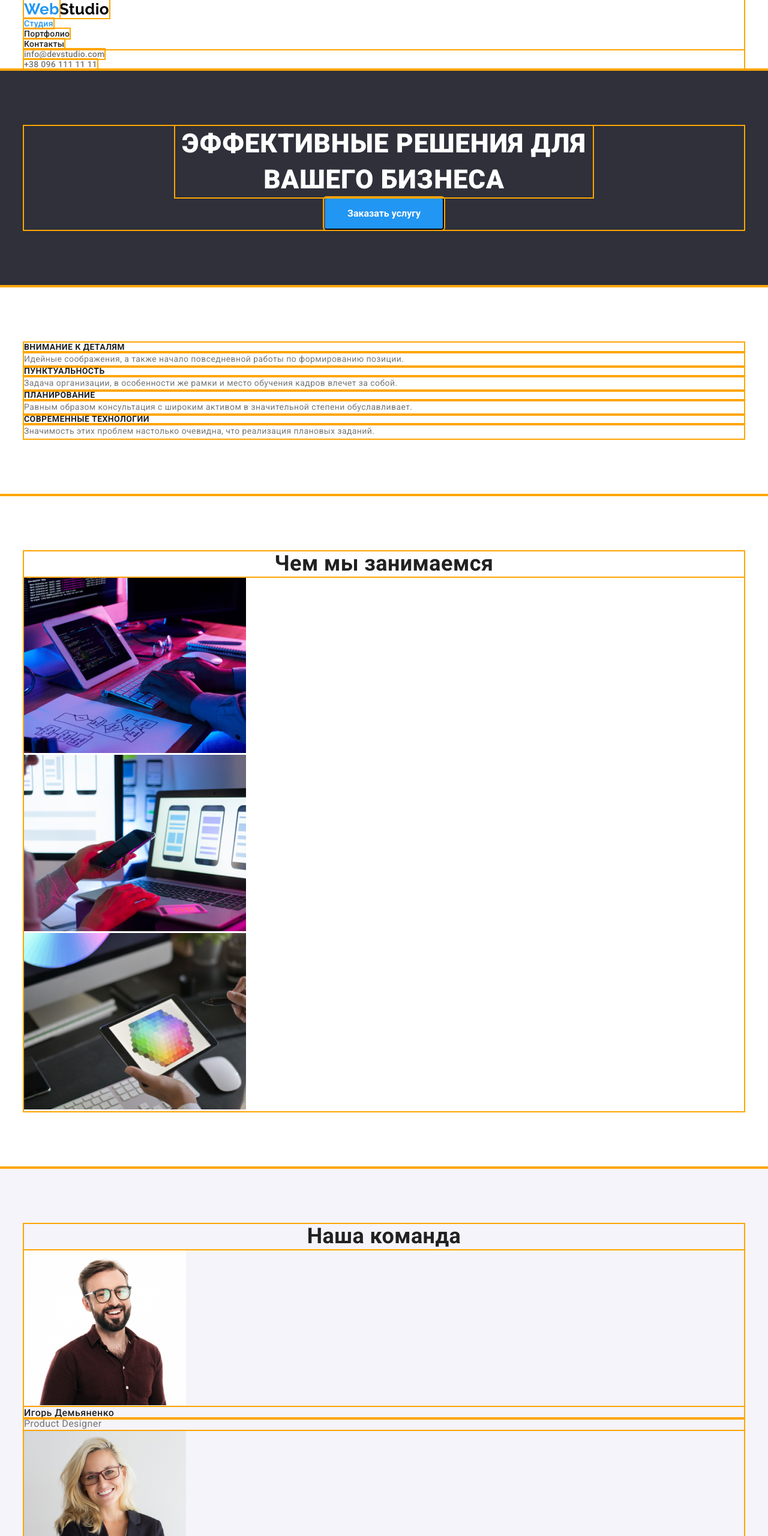
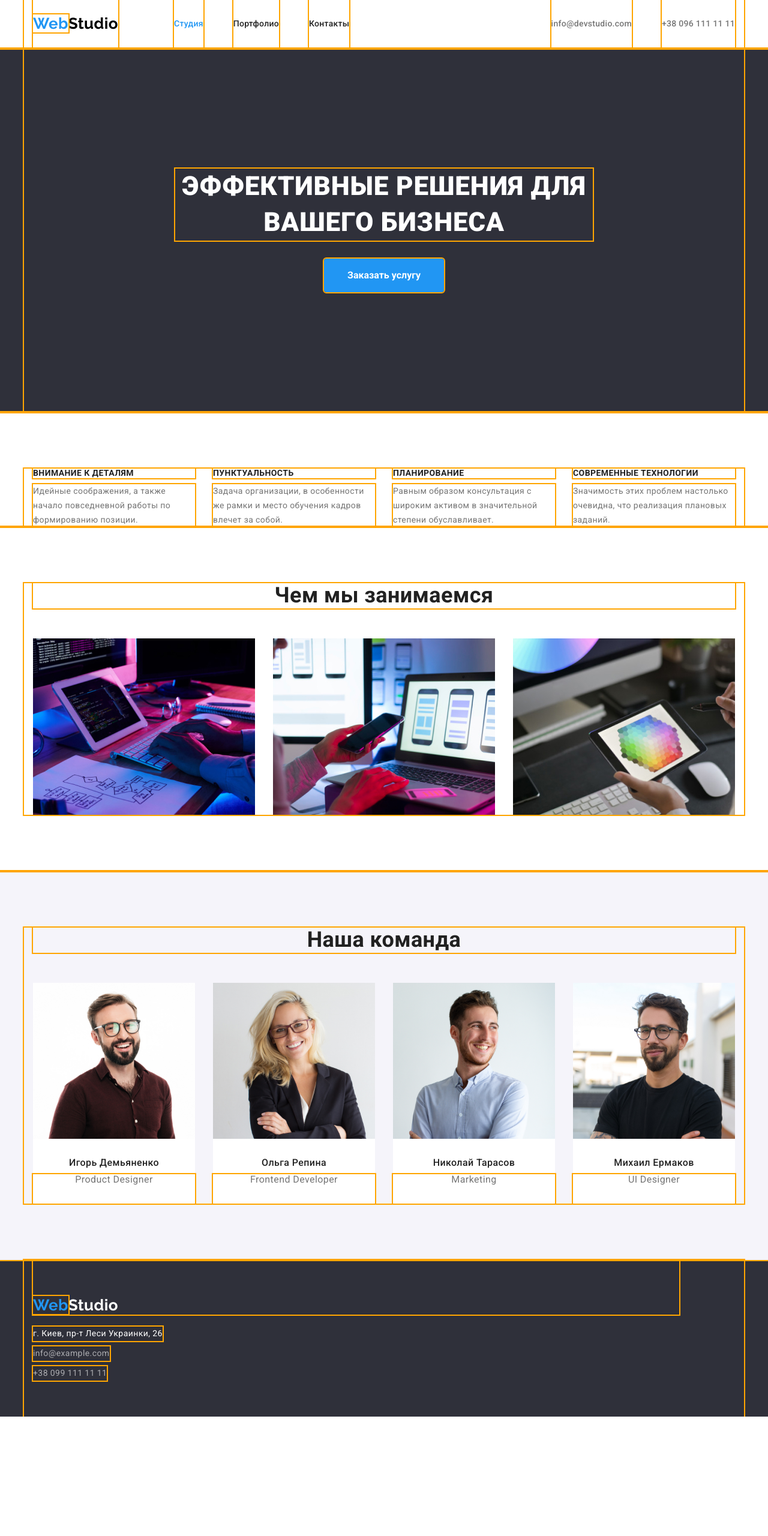
Before and after one commit to Lluppiter/goit-markup-hw-03, a plain HTML site: page index.html in a window 1280 px wide. Shown: the top 2560 px of the page at 60% size. After the commit the page ends 2361 px from the top, so only its background shows below. Drawn offline with nearby package versions, Linux system fonts and the light colour scheme.

Commit message:
add container & flex

```diff
--- a/css/style.css
+++ b/css/style.css
@@ -1,13 +1,3 @@
-html {
-  box-sizing: border-box;
-}
-
-*,
-*::before,
-*::after {
-  box-sizing: inherit;
-}
-
 :root {
   /*  правила кольорів */
   --primary-text-color: #757575;
@@ -33,30 +23,43 @@ html {
 }
 
 ul {
-  /* загальні налаштування переліків */
   list-style: none;
   padding: 0;
   margin: 0;
 }
-
 h1,
 h2,
 h3 {
   margin: 0;
 }
-
 p {
   margin: 0;
 }
+img {
+  display: block;
+}
+button {
+  cursor: pointer;
+}
+a {
+  display: inline-block;
+}
 
 .container {
-  margin-left: auto;
-  margin-right: auto;
+  margin: 0 auto;
   width: 1200px;
+  padding: 0 15px;
 }
 
+.header {
+  border-bottom: 1px solid #ececec;
+}
+/* налаштування логотипу */
 .logo {
-  /* налаштування логотипу */
+  display: block;
+  padding: 24px 0;
+  margin-right: 93px;
+
   color: var(--accent-blck-color);
   text-decoration: none;
 
@@ -69,8 +72,25 @@ p {
   color: var(--accent-color);
 }
 
+.header-container,
+.header-nav,
+.header-list {
+  display: flex;
+}
+
+.header-auth {
+  display: flex;
+  margin-left: auto;
+}
+.nav-item:not(:last-child),
+.auth-item:not(:last-child) {
+  margin-right: 50px;
+}
+
 .link {
-  /* налаштування посилань */
+  display: block;
+  padding: 32px 0;
+
   text-decoration: none;
 
   font-weight: 500;
@@ -80,7 +100,6 @@ p {
 .nav {
   color: var(--title-text-collor);
 }
-
 .auth {
   color: var(--primary-text-color);
 }
@@ -91,9 +110,8 @@ p {
 .link.current {
   color: var(--accent-color);
 }
-
+/* налаштування блоку герой */
 .hero {
-  /* налаштування блоку герой */
   background-color: var(--background-accent-color);
 
   align-items: center;
@@ -102,6 +120,10 @@ p {
 
   padding: 0;
   margin: 0;
+}
+.hero-container {
+  padding-top: 200px;
+  padding-bottom: 200px;
 }
 .hero-title {
   color: var(--accent-wht-collor);
@@ -114,11 +136,10 @@ p {
   padding: 0;
   width: 696px;
   margin-top: 0;
-  margin-bottom: 30;
+  margin-bottom: 30px;
   margin-left: auto;
   margin-right: auto;
 }
-
 .hero-button {
   color: var(--accent-wht-collor);
   background-color: var(--accent-color);
@@ -131,6 +152,7 @@ p {
   border-radius: 4px;
   min-width: 200px;
   min-height: 50px;
+  border: solid transparent;
 }
 .hero-button:hover,
 .hero-button:focus {
@@ -142,33 +164,48 @@ p {
   padding-top: 94px;
   padding-bottom: 94px;
 }
-
+/* налаштування переваг */
+.section-advantages.section {
+  padding-bottom: 0px;
+}
+.advantages-list {
+  display: flex;
+  justify-content: space-between;
+}
+.advantages-item {
+  width: 270px;
+}
 .advantages-title {
-  /* налаштування переваг */
   color: var(--title-text-collor);
   font-size: 14px;
   line-height: 1.14;
   text-transform: uppercase;
+
+  margin-bottom: 10px;
 }
 .advantages-text {
   font-weight: 400;
   line-height: 1.71;
 }
-
-.work-title, /* налаштування прикладів робіт */
+/* налаштування прикладів робіт */
+.section-work {
+  padding-top: 94px;
+}
+.work-list {
+  display: flex;
+  justify-content: space-between;
+}
+.work-title,
 .team-title {
   color: var(--title-text-collor);
   font-size: 36px;
   line-height: 1.16;
   text-align: center;
+  margin-bottom: 50px;
 }
-
-.name-title {
-  /* налаштування команди */
-  color: var(--title-text-collor);
-  font-weight: 500;
-  font-size: 16px;
-  line-height: 1.19;
+.team-list {
+  display: flex;
+  justify-content: space-between;
 }
 
 .section-team {
@@ -176,33 +213,38 @@ p {
   min-height: 648px;
 }
 
+/* налаштування команди */
+.team-item {
+  min-height: 368px;
+  width: 270px;
+  background-color: var(--accent-wht-collor);
+  border-bottom-left-radius: 4px;
+  border-bottom-right-radius: 4px;
+  box-shadow: #000000 3px;
+}
+.team-name {
+  text-align: center;
+  color: var(--title-text-collor);
+  font-weight: 500;
+  font-size: 16px;
+  line-height: 1.19;
+  margin-bottom: 10px;
+}
+.team-img {
+  margin-bottom: 30px;
+}
 .team-text {
+  text-align: center;
   font-weight: 400;
   font-size: 16px;
   line-height: 1.18;
+  padding-bottom: 30px;
 }
-
-.button.secondary {
-  /* налаштування кнопок портфоліо */
-  color: var(--title-text-collor);
-  background-color: var(--background-color);
-  cursor: pointer;
-
-  font-weight: 500;
-  font-size: 16px;
-  line-height: 1.62;
-
-  padding: 6px 22px;
-  border-radius: 4px;
-  min-width: 200px;
-  min-height: 50px;
+/* налаштування сторінки портфоліо */
+.examples-button-list {
+  display: flex;
+  justify-content: center;
 }
-.button-secondary:hover,
-.button-secondary:focus {
-  color: var(--accent-wht-collor);
-  background-color: var(--accent-color);
-}
-
 .examples-title {
   /* налаштування портфоліо */
   color: var(--title-text-collor);
@@ -218,15 +260,54 @@ p {
   font-size: 16px;
   line-height: 1.88;
 }
+/* налаштування кнопок портфоліо */
+.button-secondary {
+  color: var(--title-text-collor);
+  background-color: var(--background-color);
 
+  font-weight: 500;
+  font-size: 16px;
+  line-height: 1.62;
+
+  padding: 6px 22px;
+  border-radius: 4px;
+  min-height: 38px;
+  border: solid transparent;
+  margin-bottom: 34px;
+}
+
+.examples-button:not(:last-child) {
+  margin-right: 8px;
+}
+.button-secondary:hover,
+.button-secondary:focus {
+  color: var(--accent-wht-collor);
+  background-color: var(--accent-color);
+}
+
+.link.examples {
+  padding: 0;
+}
+.examples-list {
+  display: flex;
+  flex-wrap: wrap;
+  gap: 30px;
+}
+
+.examples-item {
+  width: 370px;
+}
+
+/* загальні налаштування футера */
 footer {
-  /* загальні налаштування футера */
   background-color: var(--background-accent-color);
 }
-
-.logo.footer {
+.logo-footer {
   /* лого футера */
   color: var(--accent-wht-collor);
+  padding-top: 60px;
+  padding-bottom: 0;
+  margin-bottom: 20px;
 }
 .link-gmaps {
   /* налаштування посилань футера */
@@ -236,6 +317,7 @@ footer {
   text-decoration: none;
   font-weight: 400;
   line-height: 1.71;
+  margin-bottom: 9px;
 }
 .link-address {
   color: var(--accent-footer-color);
@@ -244,12 +326,18 @@ footer {
   text-decoration: none;
   font-weight: 400;
   line-height: 1.71;
+  margin-bottom: 9px;
+}
+.link-address.last {
+  margin-bottom: 0;
 }
 .link-address:hover,
 .link-address:focus {
   color: var(--accent-color);
 }
-
+.footer-list {
+  padding-bottom: 60px;
+}
 .visually-hiden {
   /* переховування заголовків */
   position: absolute;
@@ -264,7 +352,7 @@ footer {
   overflow: hidden;
 }
 
-.button-secondary-current {
+.button-secondary.current {
   color: var(--accent-wht-collor);
   background-color: var(--accent-color);
 }
--- a/index.html
+++ b/index.html
@@ -11,21 +11,22 @@
       href="https://fonts.googleapis.com/css2?family=Raleway:wght@700&family=Roboto:wght@400;500;700;900&display=swap"
       rel="stylesheet"
     />
-    <link
-      rel="stylesheet"
-      href="https://cdnjs.cloudflare.com/ajax/libs/modern-normalize/1.0.0/modern-normalize.min.css"
+    <link rel="stylesheet" href="https://cdnjs.cloudflare.com/ajax/libs/modern-normalize/1.1.0/modern-normalize.min.css"
+    integrity="sha512-wpPYUAdjBVSE4KJnH1VR1HeZfpl1ub8YT/NKx4PuQ5NmX2tKuGu6U/JRp5y+Y8XG2tV+wKQpNHVUX03MfMFn9Q=="
+    crossorigin="anonymous"
+    referrerpolicy="no-referrer"
     />
     <link rel="stylesheet" href="./css/style.css" />
   </head>
   <body class="main">
     <header class="header">
-      <div class="container">
+      <div class="container header-container">
         <nav class="header-nav">
           <a href="./index.html" class="logo" target="_self" title="Переход на заглавную страницу">
             <span class="accent">Web</span>Studio
           </a>
-          <ul>
-            <li>
+          <ul class="header-list">
+            <li class="nav-item">
               <a
                 href="./index.html"
                 class="link nav current"
@@ -34,7 +35,7 @@
                 >Студия</a
               >
             </li>
-            <li>
+            <li class="nav-item">
               <a
                 href="./portfolio.html"
                 class="link nav"
@@ -43,7 +44,7 @@
                 >Портфолио</a
               >
             </li>
-            <li>
+            <li class="nav-item">
               <a
                 href="./contacts.html"
                 class="link nav"
@@ -54,16 +55,16 @@
             </li>
           </ul>
         </nav>
-        <ul>
-          <li><a href="mailto:info@devstudio.com" class="link auth">info@devstudio.com</a></li>
-          <li><a href="tel:+380961111111" class="link auth">+38 096 111 11 11</a></li>
+        <ul class="header-auth">
+          <li class="auth-item"><a href="mailto:info@devstudio.com" class="link auth">info@devstudio.com</a></li>
+          <li class="auth-item"><a href="tel:+380961111111" class="link auth">+38 096 111 11 11</a></li>
         </ul>
       </div>
     </header>
 
     <main>
-      <section class="hero section">
-        <div class="container">
+      <section class="hero">
+        <div class="container hero-container">
           <!-- motto + order servise -->
           <h1 class="hero-title">Эффективные решения для вашего бизнеса</h1>
           <button type="button" class="hero-button">Заказать услугу</button>
@@ -74,26 +75,26 @@
         <div class="container">
           <h2 class="visually-hiden">Наши преимущества</h2>
           <!--invisible title -->
-          <ul class="advantages">
-            <li>
+          <ul class="advantages-list">
+            <li class="advantages-item">
               <h3 class="advantages-title">Внимание к деталям</h3>
               <p class="advantages-text">
                 Идейные соображения, а также начало повседневной работы по формированию позиции.
               </p>
             </li>
-            <li>
+            <li class="advantages-item">
               <h3 class="advantages-title">Пунктуальность</h3>
               <p class="advantages-text">
                 Задача организации, в особенности же рамки и место обучения кадров влечет за собой.
               </p>
             </li>
-            <li>
+            <li class="advantages-item">
               <h3 class="advantages-title">Планирование</h3>
               <p class="advantages-text">
                 Равным образом консультация с широким активом в значительной степени обуславливает.
               </p>
             </li>
-            <li>
+            <li class="advantages-item">
               <h3 class="advantages-title">Современные технологии</h3>
               <p class="advantages-text">
                 Значимость этих проблем настолько очевидна, что реализация плановых заданий.
@@ -104,10 +105,10 @@
       </section>
       <!-- what do we do -->
       <section class="section-work section">
-        <div class="container">
+        <div class="container work">
           <h2 class="work-title">Чем мы занимаемся</h2>
-          <ul>
-            <li>
+          <ul class="work-list">
+            <li class="work-item">
               <img
                 src="./images/img1.jpg"
                 alt="Разработка алгоритма програмного обеспечения"
@@ -115,7 +116,7 @@
                 height="294"
               />
             </li>
-            <li>
+            <li class="work-item">
               <img
                 src="./images/img2.jpg"
                 alt="Разработка интерфейса дизайна мобильного приложения"
@@ -123,7 +124,7 @@
                 height="294"
               />
             </li>
-            <li>
+            <li class="work-item">
               <img src="./images/img3.jpg" alt="Подбор цветовой гаммы" width="370" height="294" />
             </li>
           </ul>
@@ -133,25 +134,49 @@
       <section class="section-team section">
         <div class="container">
           <h2 class="team-title">Наша команда</h2>
-          <ul>
-            <li>
-              <img src="./images/igor.jpg" alt="Игорь Демьяненко" width="270" height="260" />
-              <h3 class="name-title">Игорь Демьяненко</h3>
+          <ul class="team-list">
+            <li class="team-item">
+              <img
+                class="team-img"
+                src="./images/igor.jpg"
+                alt="Игорь Демьяненко"
+                width="270"
+                height="260"
+              />
+              <h3 class="team-name">Игорь Демьяненко</h3>
               <p class="team-text">Product Designer</p>
             </li>
-            <li>
-              <img src="./images/olga.jpg" alt="Ольга Репина" width="270" height="260" />
-              <h3 class="name-title">Ольга Репина</h3>
+            <li class="team-item">
+              <img
+                class="team-img"
+                src="./images/olga.jpg"
+                alt="Ольга Репина"
+                width="270"
+                height="260"
+              />
+              <h3 class="team-name">Ольга Репина</h3>
               <p class="team-text">Frontend Developer</p>
             </li>
-            <li>
-              <img src="./images/nikolay.jpg" alt="Николай Тарасов" width="270" height="260" />
-              <h3 class="name-title">Николай Тарасов</h3>
+            <li class="team-item">
+              <img
+                class="team-img"
+                src="./images/nikolay.jpg"
+                alt="Николай Тарасов"
+                width="270"
+                height="260"
+              />
+              <h3 class="team-name">Николай Тарасов</h3>
               <p class="team-text">Marketing</p>
             </li>
-            <li>
-              <img src="./images/michal.jpg" alt="Михаил Ермаков" width="270" height="260" />
-              <h3 class="name-title">Михаил Ермаков</h3>
+            <li class="team-item">
+              <img
+                class="team-img"
+                src="./images/michal.jpg"
+                alt="Михаил Ермаков"
+                width="270"
+                height="260"
+              />
+              <h3 class="team-name">Михаил Ермаков</h3>
               <p class="team-text">UI Designer</p>
             </li>
           </ul>
@@ -163,16 +188,16 @@
       <div class="container">
         <a
           href="./index.html"
-          class="logo footer"
+          class="logo logo-footer"
           target="_self"
           title="Переход на заглавную страницу"
         >
           <span class="accent">Web</span>Studio
         </a>
         <address>
-          <ul>
-            <li>
-              <a
+          <ul class="footer-list">
+              <li>
+                <a
                 href="https://goo.gl/maps/RdCzEvvyoKSF4xjN6"
                 class="link-gmaps"
                 target="_blank"
@@ -183,8 +208,8 @@
               >
             </li>
             <li><a href="mailto:info@example.com" class="link-address">info@example.com</a></li>
-            <li><a href="tel:+380991111111" class="link-address">+38 099 111 11 11</a></li>
-          </ul>
+            <li><a href="tel:+380991111111" class="link-address last">+38 099 111 11 11</a></li>
+          <ul>
         </address>
       </div>
     </footer>
```
Also changed, not shown: contacts.html (+21 -13 lines), portfolio.html (+38 -30 lines).
